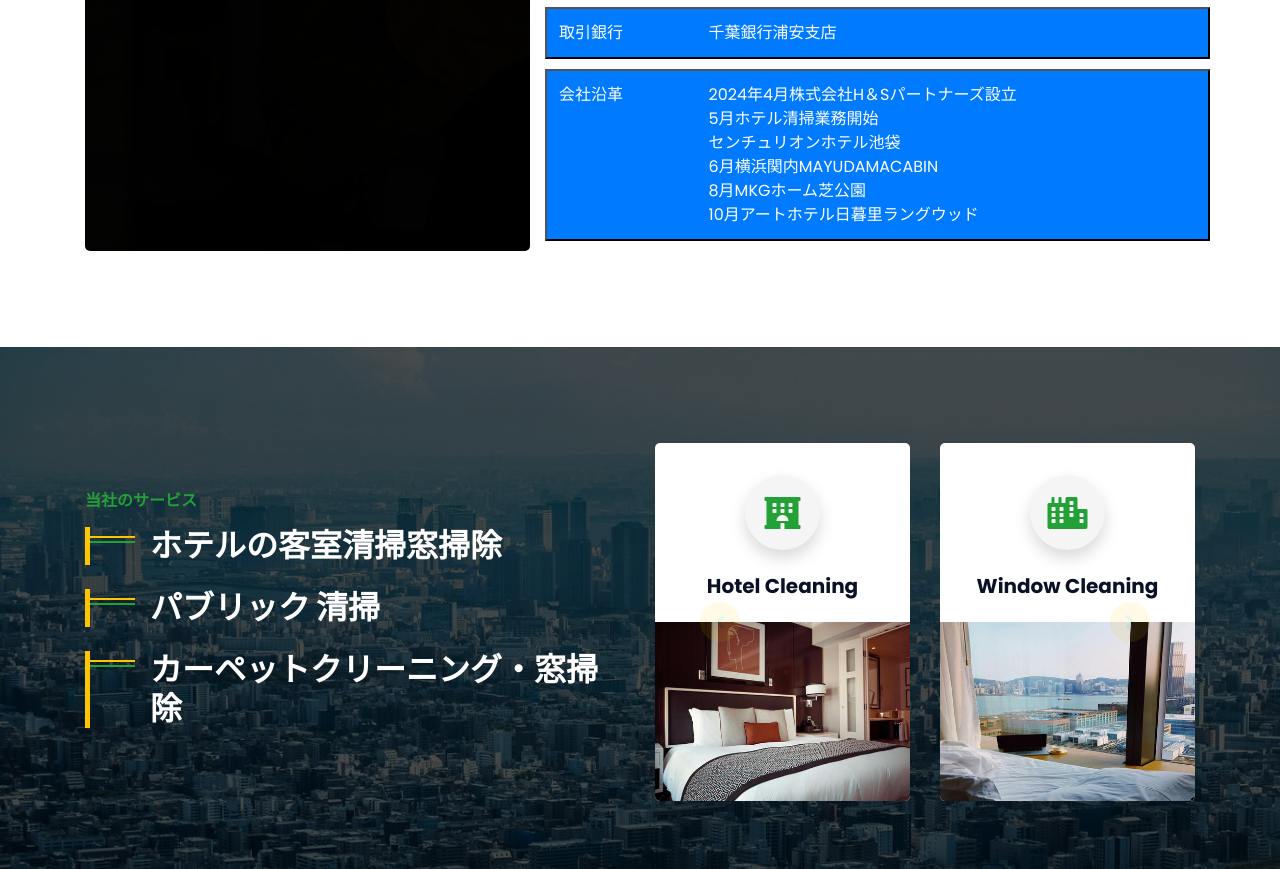
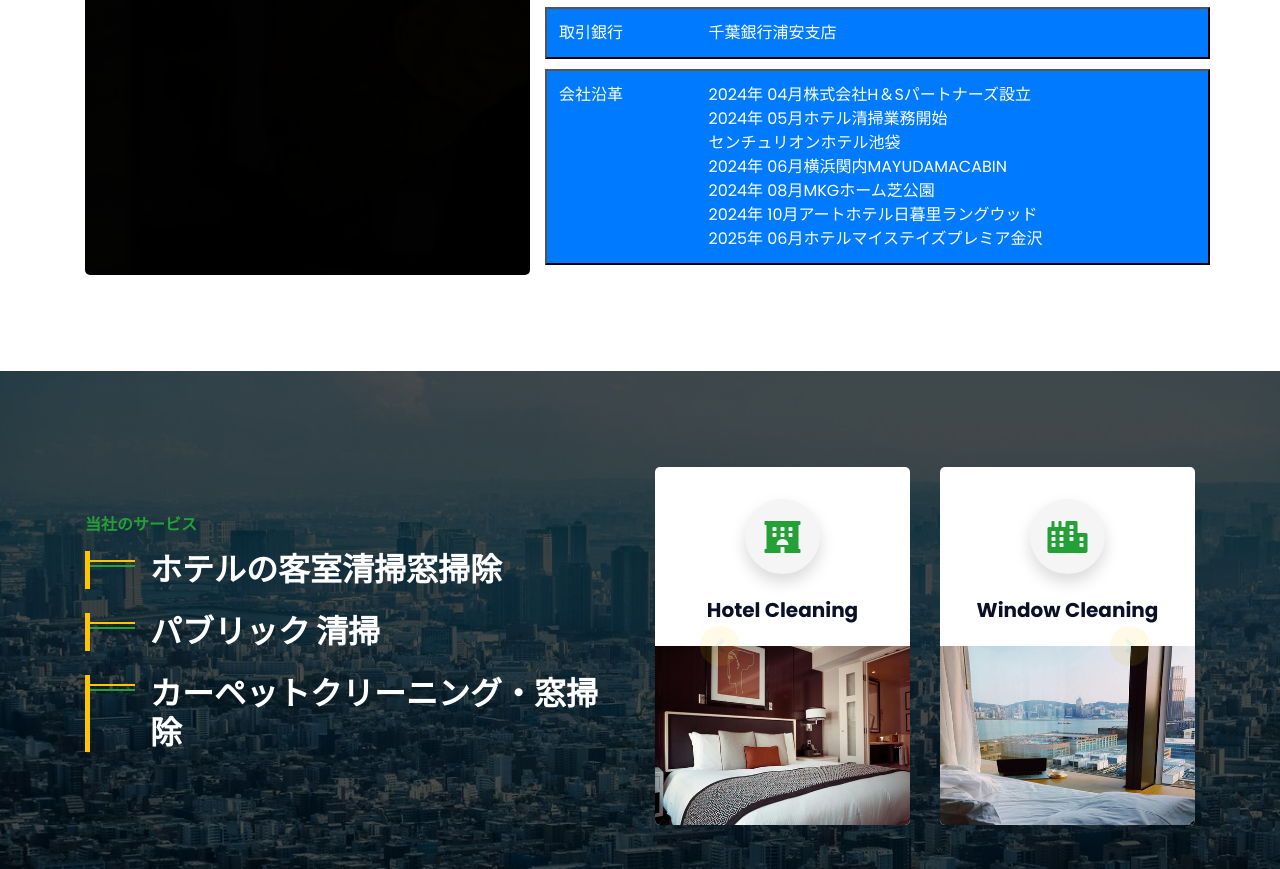
Before and after one commit to syd-gr/handspartners, a plain HTML site: page index.html in a window 1280 px wide. Shown: the part 1764-2633 px from the top of the page. Drawn offline with nearby package versions, Linux system fonts and the light colour scheme.

Commit message:
Update index.html

```diff
--- a/index.html
+++ b/index.html
@@ -278,12 +278,14 @@
                         <br>&nbsp;&nbsp;&nbsp;&nbsp;&nbsp;&nbsp;&nbsp;&nbsp;&nbsp;&nbsp;&nbsp; &nbsp;&nbsp;&nbsp;&nbsp;&nbsp;&nbsp;&nbsp;&nbsp;&nbsp;&nbsp;&nbsp;&nbsp;&nbsp;&nbsp;&nbsp;&nbsp;&nbsp;&nbsp;&nbsp;&nbsp;&nbsp;&nbsp;  株式会社betaspace
                         <br>&nbsp;&nbsp;&nbsp;&nbsp;&nbsp;&nbsp;&nbsp;&nbsp;&nbsp;&nbsp;&nbsp; &nbsp;&nbsp;&nbsp;&nbsp;&nbsp;&nbsp;&nbsp;&nbsp;&nbsp;&nbsp;&nbsp;&nbsp;&nbsp;&nbsp;&nbsp;&nbsp;&nbsp;&nbsp;&nbsp;&nbsp;&nbsp;&nbsp;   株式会社MKGJAPAN</button>
                         <button style="width: 100%; padding: 12px; margin-bottom: 10px; text-align: left; background-color: #007bff; color: white;">取引銀⾏ &nbsp;&nbsp;&nbsp;&nbsp;&nbsp;&nbsp;&nbsp;&nbsp;&nbsp;&nbsp;&nbsp;&nbsp;&nbsp;&nbsp;&nbsp;&nbsp;&nbsp;&nbsp; 千葉銀⾏浦安⽀店</button>
-                        <button style="width: 100%; padding: 12px; margin-bottom: 10px; text-align: left; background-color: #007bff; color: white;">会社沿⾰ &nbsp;&nbsp;&nbsp;&nbsp;&nbsp;&nbsp;&nbsp;&nbsp;&nbsp;&nbsp;&nbsp;&nbsp;&nbsp;&nbsp;&nbsp;&nbsp;&nbsp;&nbsp; 2024年4⽉株式会社H＆Sパートナーズ設⽴
-                        <br>&nbsp;&nbsp;&nbsp;&nbsp;&nbsp;&nbsp;&nbsp;&nbsp;&nbsp;&nbsp;&nbsp; &nbsp;&nbsp;&nbsp;&nbsp;&nbsp;&nbsp;&nbsp;&nbsp;&nbsp;&nbsp;&nbsp;&nbsp;&nbsp;&nbsp;&nbsp;&nbsp;&nbsp;&nbsp;&nbsp;&nbsp;&nbsp;&nbsp; 5⽉ホテル清掃業務開始
+                        <button style="width: 100%; padding: 12px; margin-bottom: 10px; text-align: left; background-color: #007bff; color: white;">会社沿⾰ &nbsp;&nbsp;&nbsp;&nbsp;&nbsp;&nbsp;&nbsp;&nbsp;&nbsp;&nbsp;&nbsp;&nbsp;&nbsp;&nbsp;&nbsp;&nbsp;&nbsp;&nbsp; 2024年 04⽉株式会社H＆Sパートナーズ設⽴
+                        <br>&nbsp;&nbsp;&nbsp;&nbsp;&nbsp;&nbsp;&nbsp;&nbsp;&nbsp;&nbsp;&nbsp; &nbsp;&nbsp;&nbsp;&nbsp;&nbsp;&nbsp;&nbsp;&nbsp;&nbsp;&nbsp;&nbsp;&nbsp;&nbsp;&nbsp;&nbsp;&nbsp;&nbsp;&nbsp;&nbsp;&nbsp;&nbsp;&nbsp; 2024年 05⽉ホテル清掃業務開始
                         <br>&nbsp;&nbsp;&nbsp;&nbsp;&nbsp;&nbsp;&nbsp;&nbsp;&nbsp;&nbsp;&nbsp; &nbsp;&nbsp;&nbsp;&nbsp;&nbsp;&nbsp;&nbsp;&nbsp;&nbsp;&nbsp;&nbsp;&nbsp;&nbsp;&nbsp;&nbsp;&nbsp;&nbsp;&nbsp;&nbsp;&nbsp;&nbsp;&nbsp; センチュリオンホテル池袋
-                        <br>&nbsp;&nbsp;&nbsp;&nbsp;&nbsp;&nbsp;&nbsp;&nbsp;&nbsp;&nbsp;&nbsp; &nbsp;&nbsp;&nbsp;&nbsp;&nbsp;&nbsp;&nbsp;&nbsp;&nbsp;&nbsp;&nbsp;&nbsp;&nbsp;&nbsp;&nbsp;&nbsp;&nbsp;&nbsp;&nbsp;&nbsp;&nbsp;&nbsp; 6⽉横浜関内MAYUDAMACABIN
-                        <br>&nbsp;&nbsp;&nbsp;&nbsp;&nbsp;&nbsp;&nbsp;&nbsp;&nbsp;&nbsp;&nbsp; &nbsp;&nbsp;&nbsp;&nbsp;&nbsp;&nbsp;&nbsp;&nbsp;&nbsp;&nbsp;&nbsp;&nbsp;&nbsp;&nbsp;&nbsp;&nbsp;&nbsp;&nbsp;&nbsp;&nbsp;&nbsp;&nbsp; 8⽉MKGホーム芝公園
-                        <br>&nbsp;&nbsp;&nbsp;&nbsp;&nbsp;&nbsp;&nbsp;&nbsp;&nbsp;&nbsp;&nbsp; &nbsp;&nbsp;&nbsp;&nbsp;&nbsp;&nbsp;&nbsp;&nbsp;&nbsp;&nbsp;&nbsp;&nbsp;&nbsp;&nbsp;&nbsp;&nbsp;&nbsp;&nbsp;&nbsp;&nbsp;&nbsp;&nbsp; 10⽉アートホテル⽇暮⾥ラングウッド</button>
+                        <br>&nbsp;&nbsp;&nbsp;&nbsp;&nbsp;&nbsp;&nbsp;&nbsp;&nbsp;&nbsp;&nbsp; &nbsp;&nbsp;&nbsp;&nbsp;&nbsp;&nbsp;&nbsp;&nbsp;&nbsp;&nbsp;&nbsp;&nbsp;&nbsp;&nbsp;&nbsp;&nbsp;&nbsp;&nbsp;&nbsp;&nbsp;&nbsp;&nbsp; 2024年 06⽉横浜関内MAYUDAMACABIN
+                        <br>&nbsp;&nbsp;&nbsp;&nbsp;&nbsp;&nbsp;&nbsp;&nbsp;&nbsp;&nbsp;&nbsp; &nbsp;&nbsp;&nbsp;&nbsp;&nbsp;&nbsp;&nbsp;&nbsp;&nbsp;&nbsp;&nbsp;&nbsp;&nbsp;&nbsp;&nbsp;&nbsp;&nbsp;&nbsp;&nbsp;&nbsp;&nbsp;&nbsp; 2024年 08⽉MKGホーム芝公園
+                        <br>&nbsp;&nbsp;&nbsp;&nbsp;&nbsp;&nbsp;&nbsp;&nbsp;&nbsp;&nbsp;&nbsp; &nbsp;&nbsp;&nbsp;&nbsp;&nbsp;&nbsp;&nbsp;&nbsp;&nbsp;&nbsp;&nbsp;&nbsp;&nbsp;&nbsp;&nbsp;&nbsp;&nbsp;&nbsp;&nbsp;&nbsp;&nbsp;&nbsp; 2024年 10⽉アートホテル⽇暮⾥ラングウッド
+                        <br>&nbsp;&nbsp;&nbsp;&nbsp;&nbsp;&nbsp;&nbsp;&nbsp;&nbsp;&nbsp;&nbsp; &nbsp;&nbsp;&nbsp;&nbsp;&nbsp;&nbsp;&nbsp;&nbsp;&nbsp;&nbsp;&nbsp;&nbsp;&nbsp;&nbsp;&nbsp;&nbsp;&nbsp;&nbsp;&nbsp;&nbsp;&nbsp;&nbsp; 2025年 06⽉ホテルマイステイズプレミア金沢
+                        <br></button>
                     </div>
                 </div>
             </div>
```
